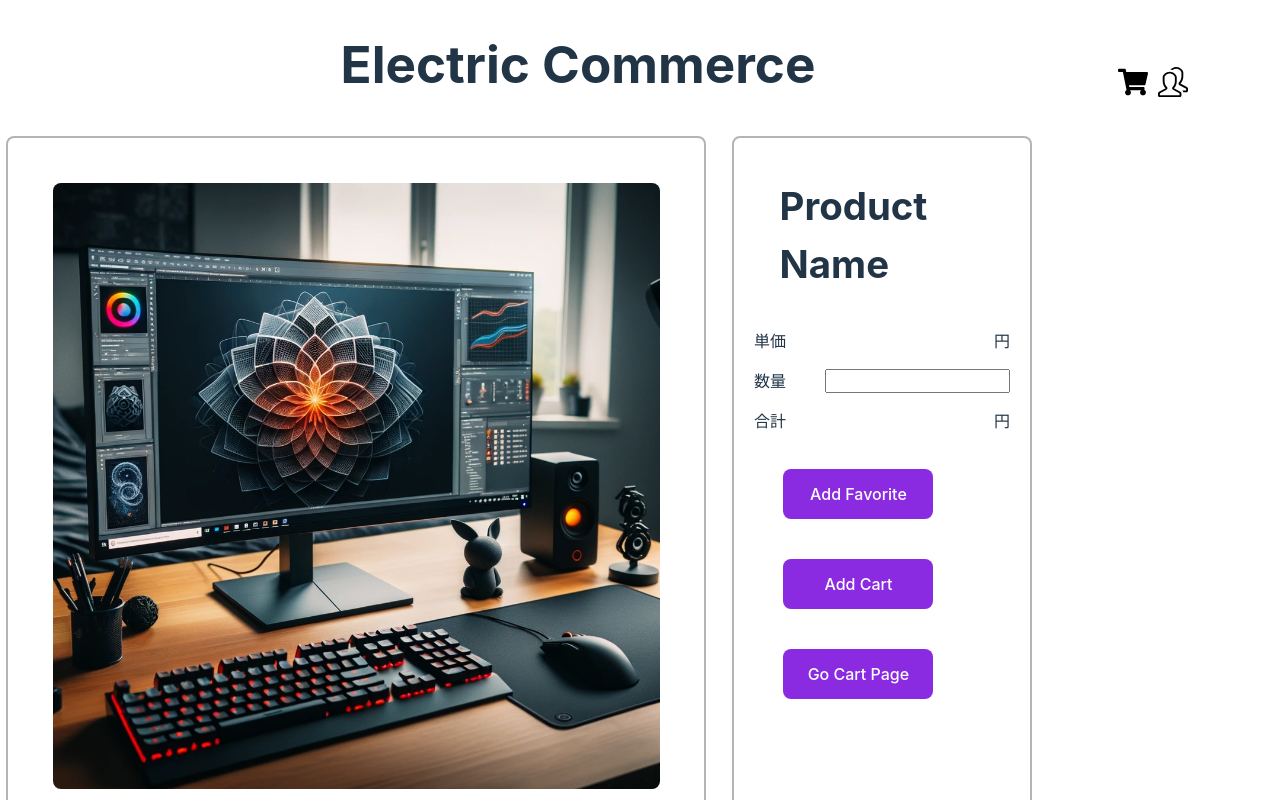
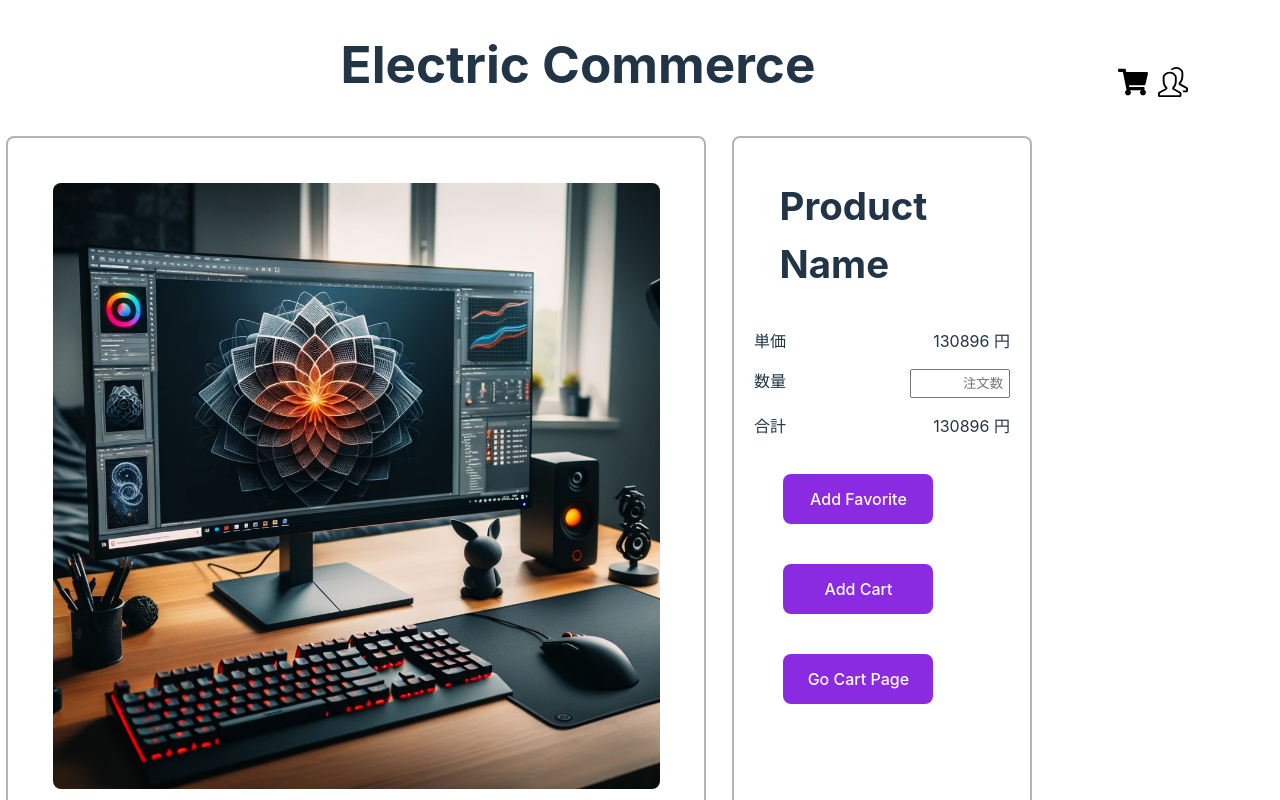
Before and after one commit to kip2/E-Commerce-Site-React, a React (Vite) app in the folder app/: page / in a window 1280 px wide. Shown: the top 800 px of the page. Built offline with nearby package versions, Linux system fonts and the light colour scheme.

Commit message:
計算の部分を追加

```diff
--- a/app/src/components/molecules/Calculation.css
+++ b/app/src/components/molecules/Calculation.css
@@ -2,3 +2,9 @@
     display: flex;
     justify-content: space-between;
 }
+
+.calculation-input {
+    max-width: 100px;
+    text-align: right;
+    padding: 5px;
+}
--- a/app/src/components/molecules/Calculation.tsx
+++ b/app/src/components/molecules/Calculation.tsx
@@ -1,19 +1,29 @@
 import "./Calculation.css"
 
-const Calculation = () => {
+type CalculationProps = {
+    price: number
+}
+
+// todo: 数量の入力に対したuseEffectが必要になる
+// todo: 単価を自動で取得して表示するようにする
+
+const Calculation: React.FC<CalculationProps> = ({price}) => {
     return (
         <>
             <div className="unit-price">
                 <p>単価</p>
-                <p>円</p>
+                <p>{price} 円</p>
             </div>
             <div className="unit-price">
                 <label>数量</label>
-                <input/>
+                <input
+                    className="calculation-input"
+                    placeholder="注文数"
+                />
             </div>
             <div className="unit-price">
                 <p>合計</p>
-                <p>円</p>
+                <p>{price} 円</p>
             </div>
         </>
     )
--- a/app/src/components/organisms/InformationMenu.tsx
+++ b/app/src/components/organisms/InformationMenu.tsx
@@ -17,7 +17,9 @@ const InformationMenu: React.FC<InformationMenuProps> = () => {
     return (
         <div className="information-menu">
             <h3 className="information-menu-title">Product Name</h3>
-            <Calculation/>
+            <Calculation
+                price={130896}
+            />
             <div className="buttons">
                 <Button
                     caption={"Add Favorite"}
--- a/app/src/components/template/ProductInformation.css
+++ b/app/src/components/template/ProductInformation.css
@@ -1,4 +1,3 @@
 .information {
     display: flex;
-
 }
```
